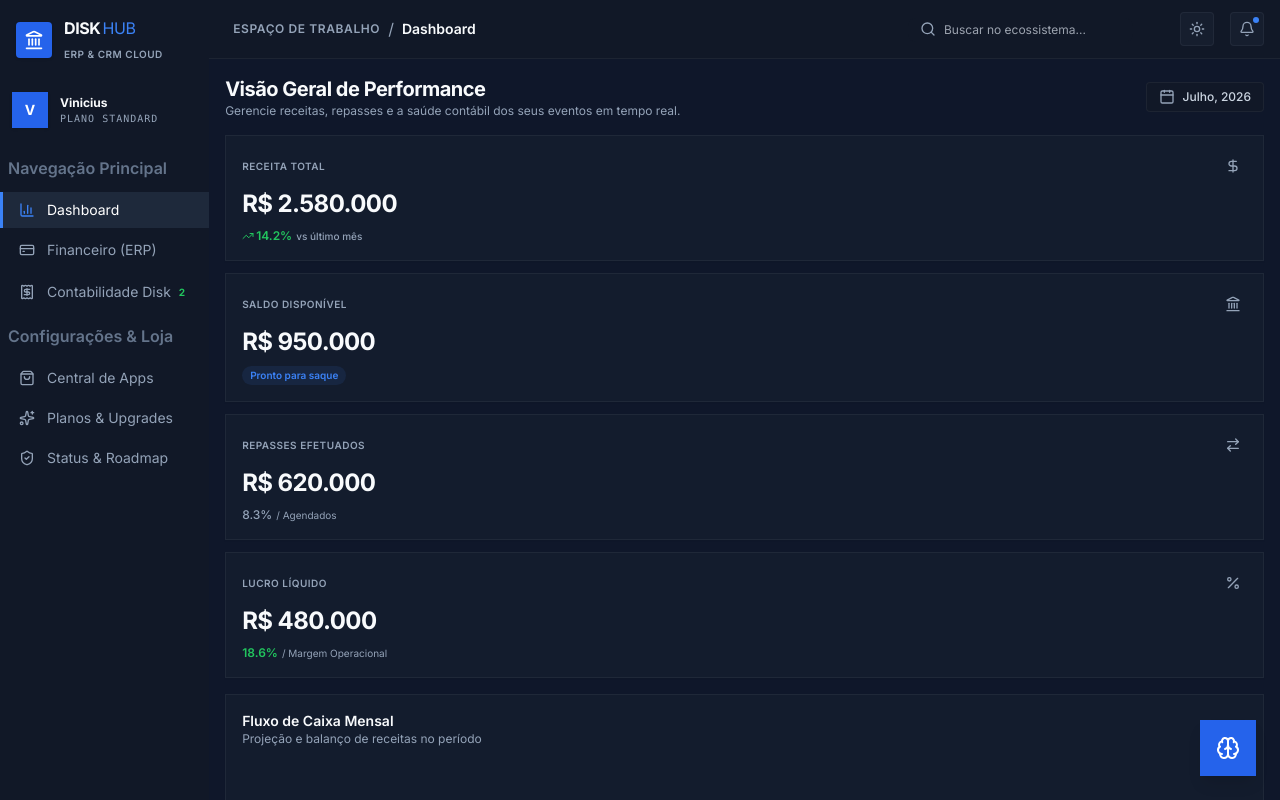
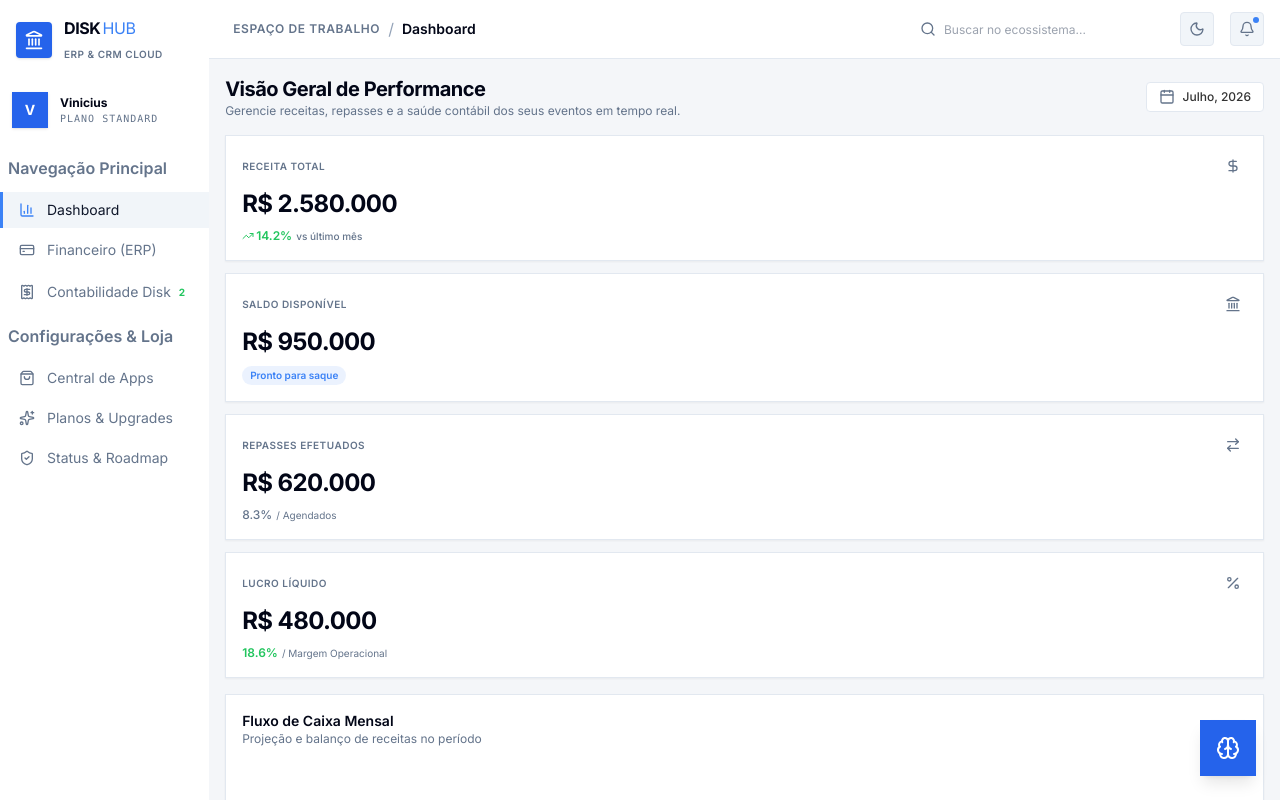
Before and after one commit to viniciuscasagrande-creator/modelodevendas, a React (Vite) app: page / in a window 1280 px wide. Built offline with nearby package versions, Linux system fonts and the light colour scheme.

Commit message:
style: change default load theme from dark to light mode

```diff
--- a/index.html
+++ b/index.html
@@ -1,5 +1,5 @@
 <!doctype html>
-<html lang="pt-BR" class="dark">
+<html lang="pt-BR" class="light">
   <head>
     <meta charset="UTF-8" />
     <link rel="icon" type="image/svg+xml" href="/favicon.svg" />
--- a/src/App.jsx
+++ b/src/App.jsx
@@ -50,7 +50,7 @@ export default function App() {
   const [accountingSubTab, setAccountingSubTab] = useState('bordero');
   const [marketingSubTab, setMarketingSubTab] = useState('campanhas');
   const [plan, setPlan] = useState('standard');
-  const [theme, setTheme] = useState('dark'); // 'dark' or 'light'
+  const [theme, setTheme] = useState('light'); // 'dark' or 'light'
   const [mobileSidebarOpen, setMobileSidebarOpen] = useState(false);
 
   // App store installation simulation state
```
